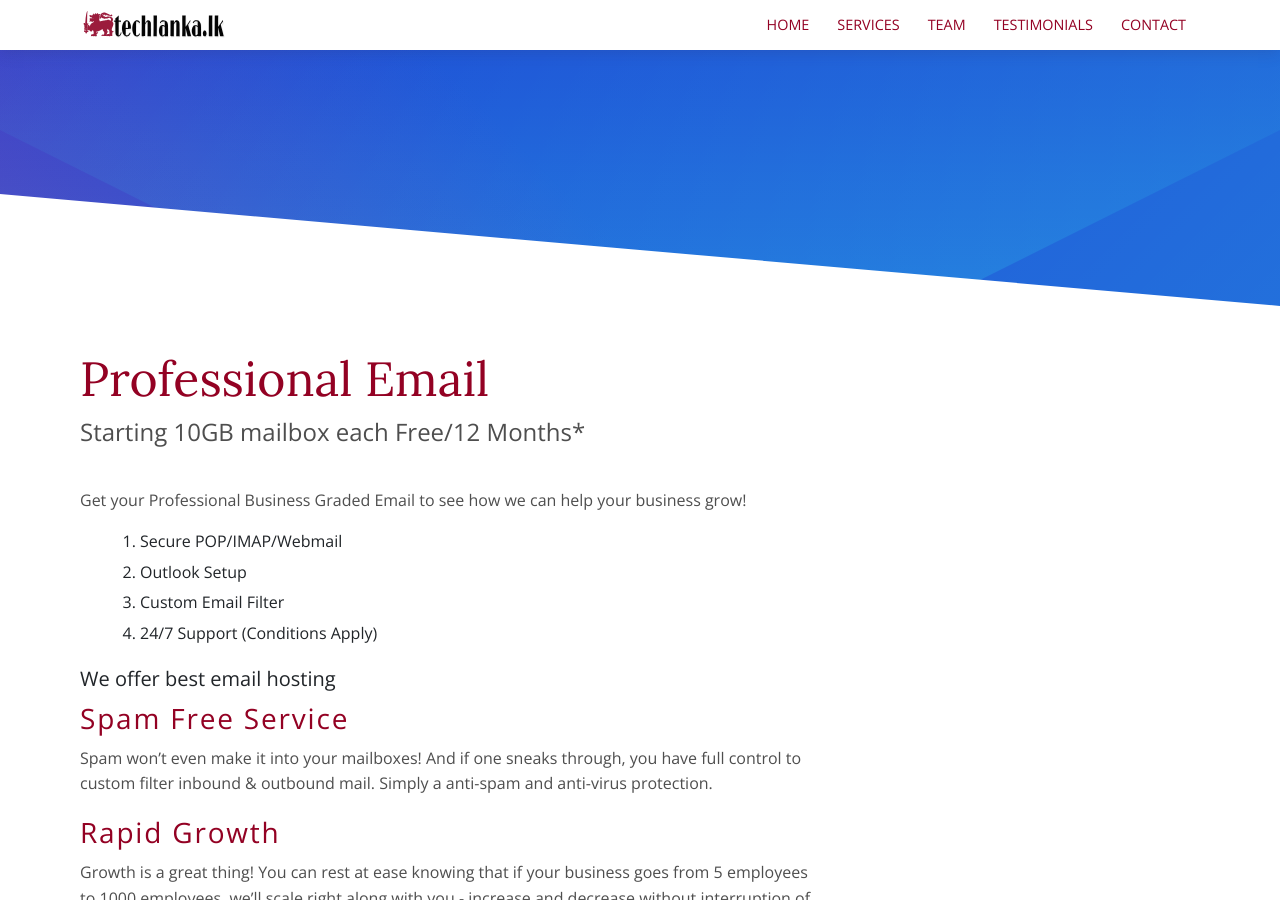
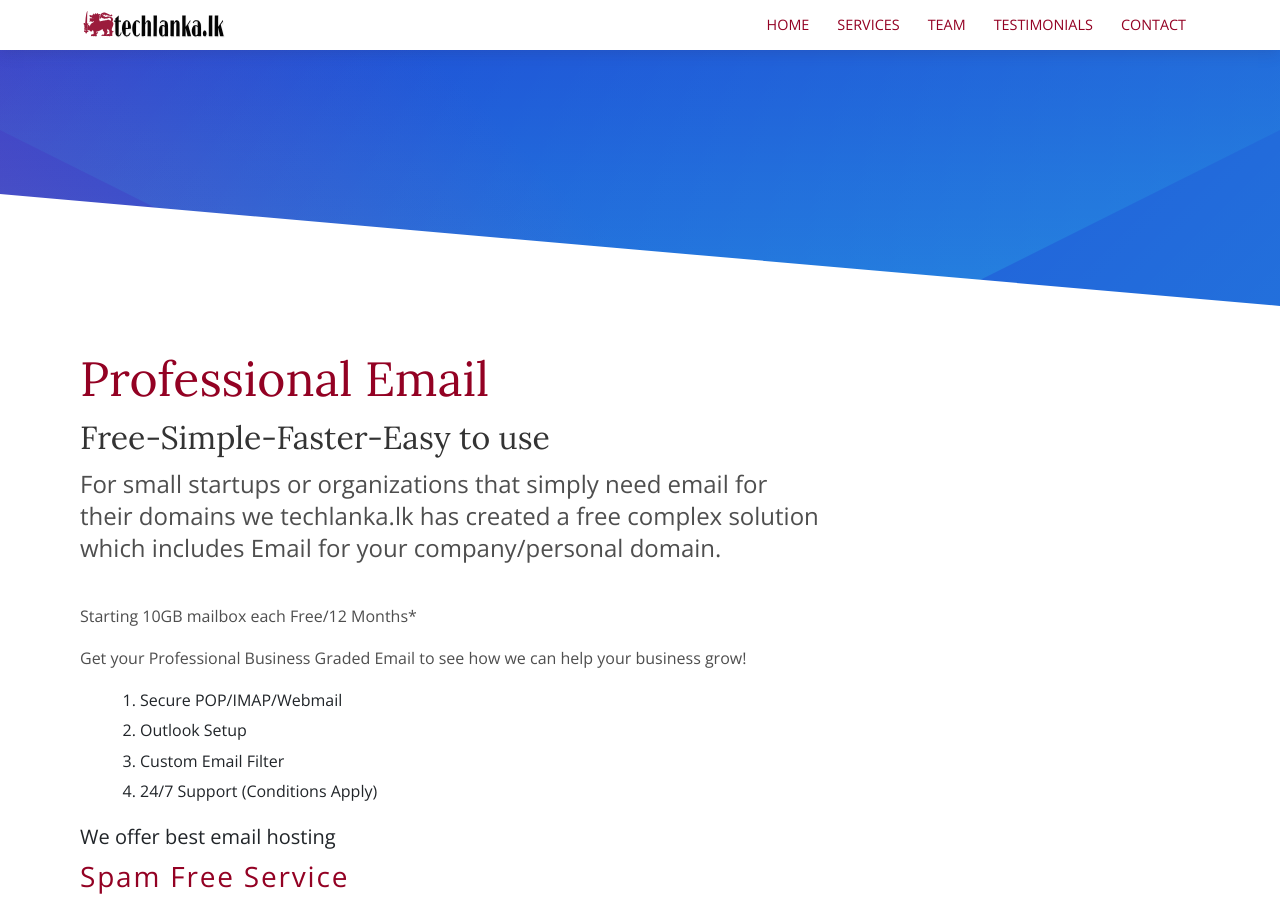
Before and after one commit to techlanka/business, a Jekyll site: the page built from _services/free-business-email.md, in a window 1280 px wide and 900 px high. Built offline with Jekyll 4.4.1, drawn with Linux system fonts in a browser that asks for light colours.

Commit message:
Update free-business-email.md

```diff
--- a/_services/free-business-email.md
+++ b/_services/free-business-email.md
@@ -1,8 +1,11 @@
 ---
 title: 'Professional Email'
-## Free-Simple-Faster-Easy to use!
 image: '/services/default.png'
 ---
+
+## Free-Simple-Faster-Easy to use
+
+For small startups or organizations that simply need email for their domains we techlanka.lk has created a free complex solution which includes Email for your company/personal domain.
 
 Starting 10GB mailbox each Free/12 Months*
 
```
